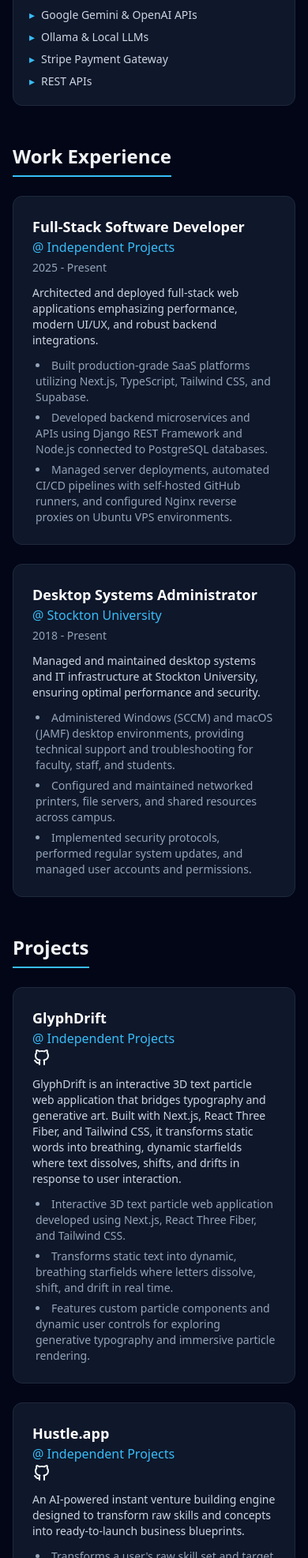
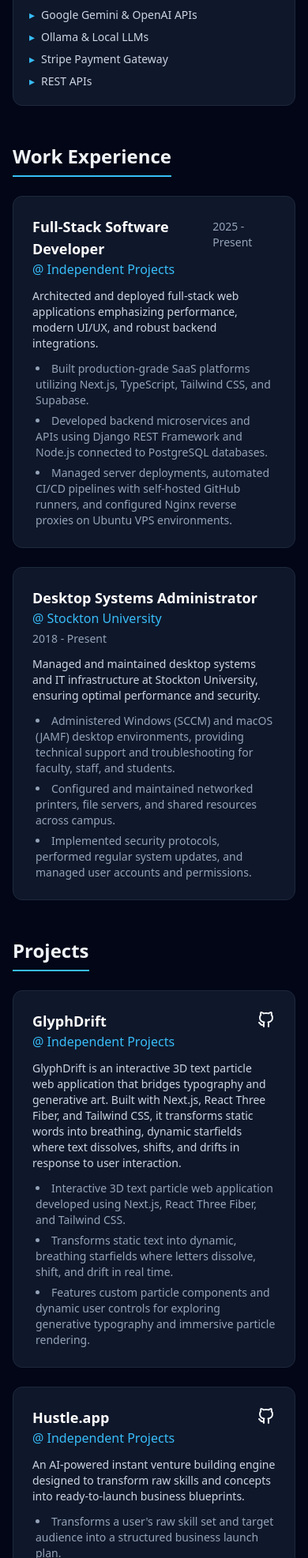
Before and after one commit to TheDeadGPU/jamesgirard.com, a plain HTML site: page index.html in a window 390 px wide. Shown: the part 1673-3646 px from the top of the page at 79% size. Drawn offline with nearby package versions, Linux system fonts and the light colour scheme.

Commit message:
Updated Layout for GitHub Icon on Mobile View

```diff
--- a/index.html
+++ b/index.html
@@ -91,8 +91,8 @@
             <h2 class="text-2xl font-semibold mb-6 pb-2 border-b-2 border-sky-400 inline-block">Work Experience</h2>
 
             <div class="bg-slate-900 border border-slate-800 rounded-xl p-6 mb-6 hover:border-slate-700 transition-colors">
-                <div class="flex flex-col sm:flex-row sm:items-baseline sm:justify-between mb-3">
-                    <div>
+                <div class="flex flex-row items-start justify-between mb-3">
+                    <div class="min-w-0">
                         <span class="text-lg font-bold text-white">Full-Stack Software Developer</span>
                         <span class="text-sky-400 font-medium block sm:inline sm:ml-2">@ Independent Projects</span>
                     </div>
@@ -131,13 +131,13 @@
             <h2 class="text-2xl font-semibold mb-6 pb-2 border-b-2 border-sky-400 inline-block">Projects</h2>
 
             <div class="bg-slate-900 border border-slate-800 rounded-xl p-6 mb-6 hover:border-slate-700 transition-colors">
-                <div class="flex flex-col sm:flex-row sm:items-baseline sm:justify-between mb-3">
+                <div class="flex justify-between mb-3">
                     <div>
                         <span class="text-lg font-bold text-white hover:underline"><a href="https://glyph-drift.vercel.app/" target="_blank">GlyphDrift</a></span>
                         <span class="text-sky-400 font-medium block sm:inline sm:ml-2">@ Independent Projects</span>
                     </div>
                     <div>
-                        <a href="https://github.com/TheDeadGPU/GlyphDrift" target="_blank">
+                        <a href="https://github.com/TheDeadGPU/GlyphDrift" target="_blank" aria-label="View GlyphDrift on GitHub">
                             <svg xmlns="http://www.w3.org/2000/svg" width="24" height="24" viewBox="0 0 24 24" fill="none" stroke="currentColor" stroke-width="2" stroke-linecap="round" stroke-linejoin="round" class="icon icon-tabler icons-tabler-outline icon-tabler-brand-github"><path stroke="none" d="M0 0h24v24H0z" fill="none" /><path d="M9 19c-4.3 1.4 -4.3 -2.5 -6 -3m12 5v-3.5c0 -1 .1 -1.4 -.5 -2c2.8 -.3 5.5 -1.4 5.5 -6a4.6 4.6 0 0 0 -1.3 -3.2a4.2 4.2 0 0 0 -.1 -3.2s-1.1 -.3 -3.5 1.3a12.3 12.3 0 0 0 -6.2 0c-2.4 -1.6 -3.5 -1.3 -3.5 -1.3a4.2 4.2 0 0 0 -.1 3.2a4.6 4.6 0 0 0 -1.3 3.2c0 4.6 2.7 5.7 5.5 6c-.6 .6 -.6 1.2 -.5 2v3.5" /></svg>
                         </a>
                     </div>
@@ -153,7 +153,7 @@
             </div>
 
             <div class="bg-slate-900 border border-slate-800 rounded-xl p-6 mb-6 hover:border-slate-700 transition-colors">
-                <div class="flex flex-col sm:flex-row sm:items-baseline sm:justify-between mb-3">
+                <div class="flex justify-between mb-3">
                     <div>
                         <span class="text-lg font-bold text-white hover:underline"><a href="https://thisishustle.app" target="_blank">Hustle.app</a></span>
                         <span class="text-sky-400 font-medium block sm:inline sm:ml-2">@ Independent Projects</span>
@@ -175,7 +175,7 @@
             </div>
 
             <div class="bg-slate-900 border border-slate-800 rounded-xl p-6 mb-6 hover:border-slate-700 transition-colors">
-                <div class="flex flex-col sm:flex-row sm:items-baseline sm:justify-between mb-3">
+                <div class="flex justify-between mb-3">
                     <div>
                         <span class="text-lg font-bold text-white hover:underline"><a href="https://thedeadgpu.github.io/Bass-Duck/" target="_blank">Bass Duck</a></span>
                         <span class="text-sky-400 font-medium block sm:inline sm:ml-2">@ Independent Projects</span>
```
